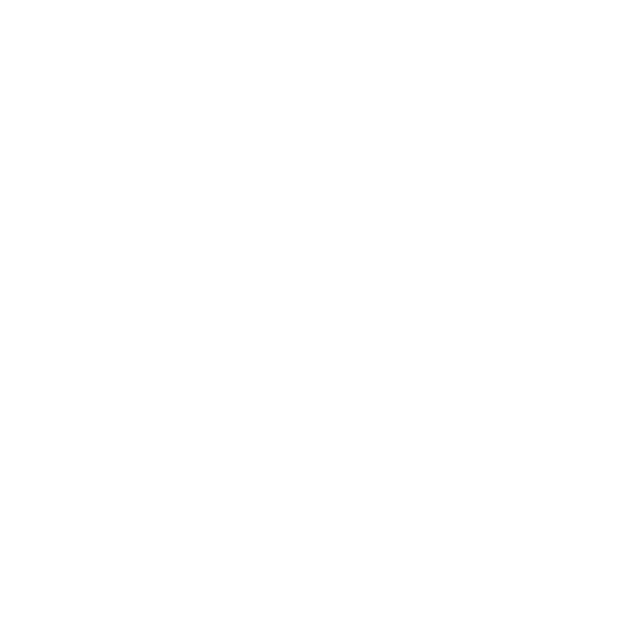
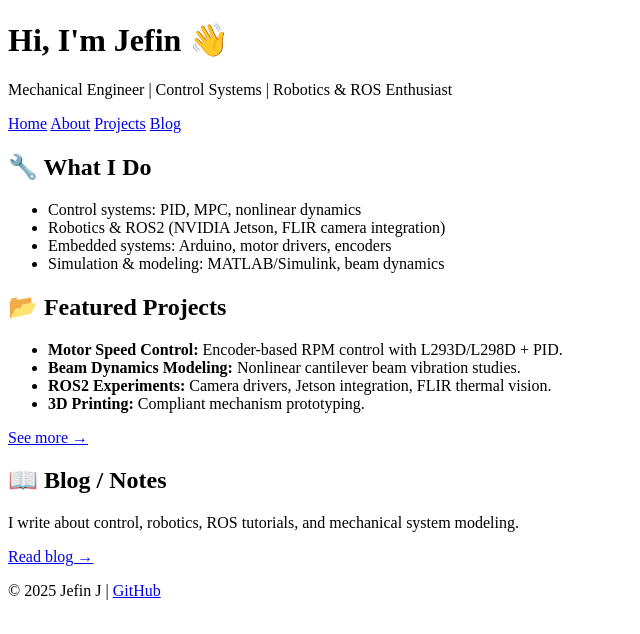
Before and after one commit to Jefin-J/jefin-j.github.io, a plain HTML site: page index.html in a window 1280 px wide. Shown: the whole page, without its empty margins (0-640 px from the left). Drawn offline with Linux system fonts and the light colour scheme.

Commit message:
Add files via upload

```diff
--- a/index.html
+++ b/index.html
@@ -1,12 +1,54 @@
 <!DOCTYPE html>
 <html lang="en">
 <head>
-    <meta charset="UTF-8">
-    <meta http-equiv="X-UA-Compatible" content="IE=edge">
-    <meta name="viewport" content="width=device-width, initial-scale=1.0">
-    <title>Jefin T Jacob</title>
+  <meta charset="UTF-8">
+  <meta name="viewport" content="width=device-width, initial-scale=1.0">
+  <title>Jefin J | Engineer & Researcher</title>
+  <link rel="stylesheet" href="assets/style.css">
 </head>
 <body>
+  <header>
+    <h1>Hi, I'm Jefin 👋</h1>
+    <p>Mechanical Engineer | Control Systems | Robotics & ROS Enthusiast</p>
+    <nav>
+      <a href="index.html">Home</a>
+      <a href="about.html">About</a>
+      <a href="projects.html">Projects</a>
+      <a href="blog.html">Blog</a>
+    </nav>
+  </header>
 
+  <main>
+    <section>
+      <h2>🔧 What I Do</h2>
+      <ul>
+        <li>Control systems: PID, MPC, nonlinear dynamics</li>
+        <li>Robotics & ROS2 (NVIDIA Jetson, FLIR camera integration)</li>
+        <li>Embedded systems: Arduino, motor drivers, encoders</li>
+        <li>Simulation & modeling: MATLAB/Simulink, beam dynamics</li>
+      </ul>
+    </section>
+
+    <section>
+      <h2>📂 Featured Projects</h2>
+      <ul>
+        <li><b>Motor Speed Control:</b> Encoder-based RPM control with L293D/L298D + PID.</li>
+        <li><b>Beam Dynamics Modeling:</b> Nonlinear cantilever beam vibration studies.</li>
+        <li><b>ROS2 Experiments:</b> Camera drivers, Jetson integration, FLIR thermal vision.</li>
+        <li><b>3D Printing:</b> Compliant mechanism prototyping.</li>
+      </ul>
+      <a href="projects.html">See more →</a>
+    </section>
+
+    <section>
+      <h2>📖 Blog / Notes</h2>
+      <p>I write about control, robotics, ROS tutorials, and mechanical system modeling.</p>
+      <a href="blog.html">Read blog →</a>
+    </section>
+  </main>
+
+  <footer>
+    <p>© 2025 Jefin J | <a href="https://github.com/Jefin-J">GitHub</a></p>
+  </footer>
 </body>
 </html>
```
Also changed, not shown: about.html (added, +40 -0 lines), blog.html (added, +41 -0 lines), projects.html (added, +34 -0 lines).
